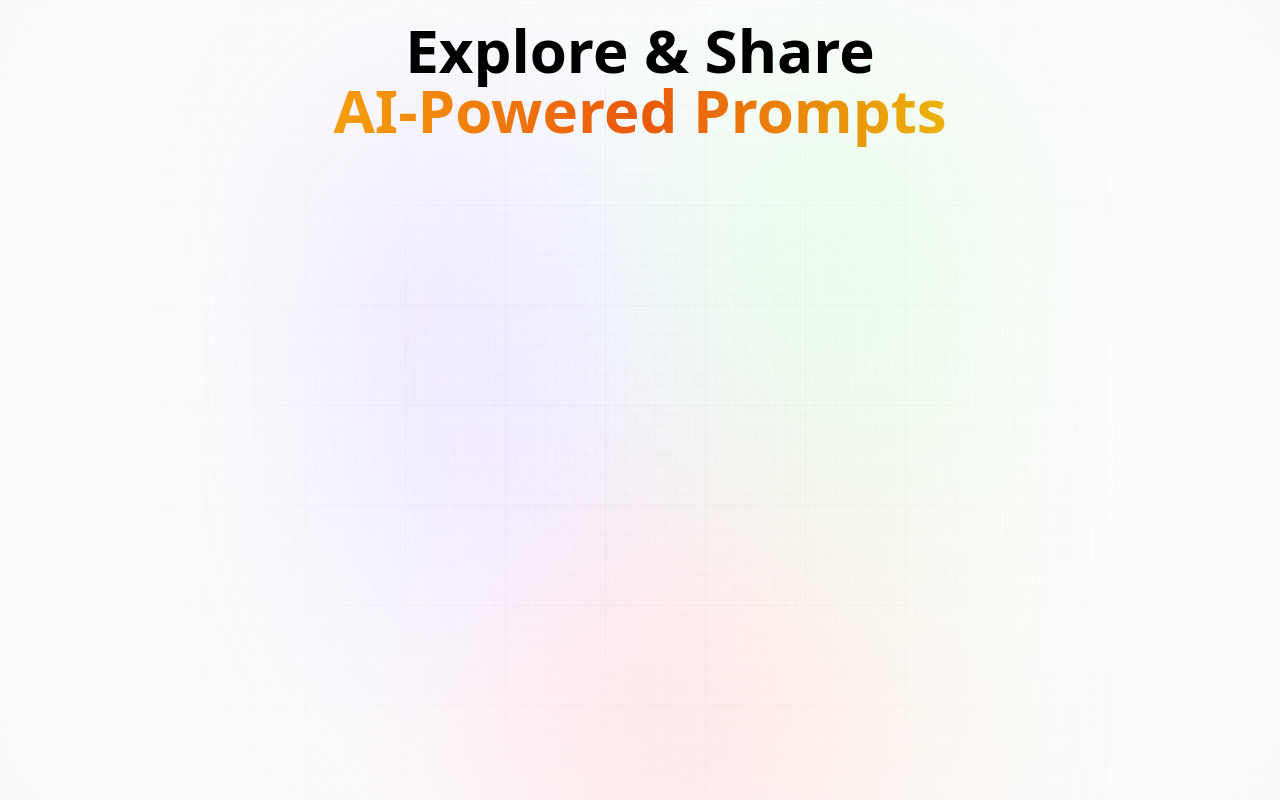
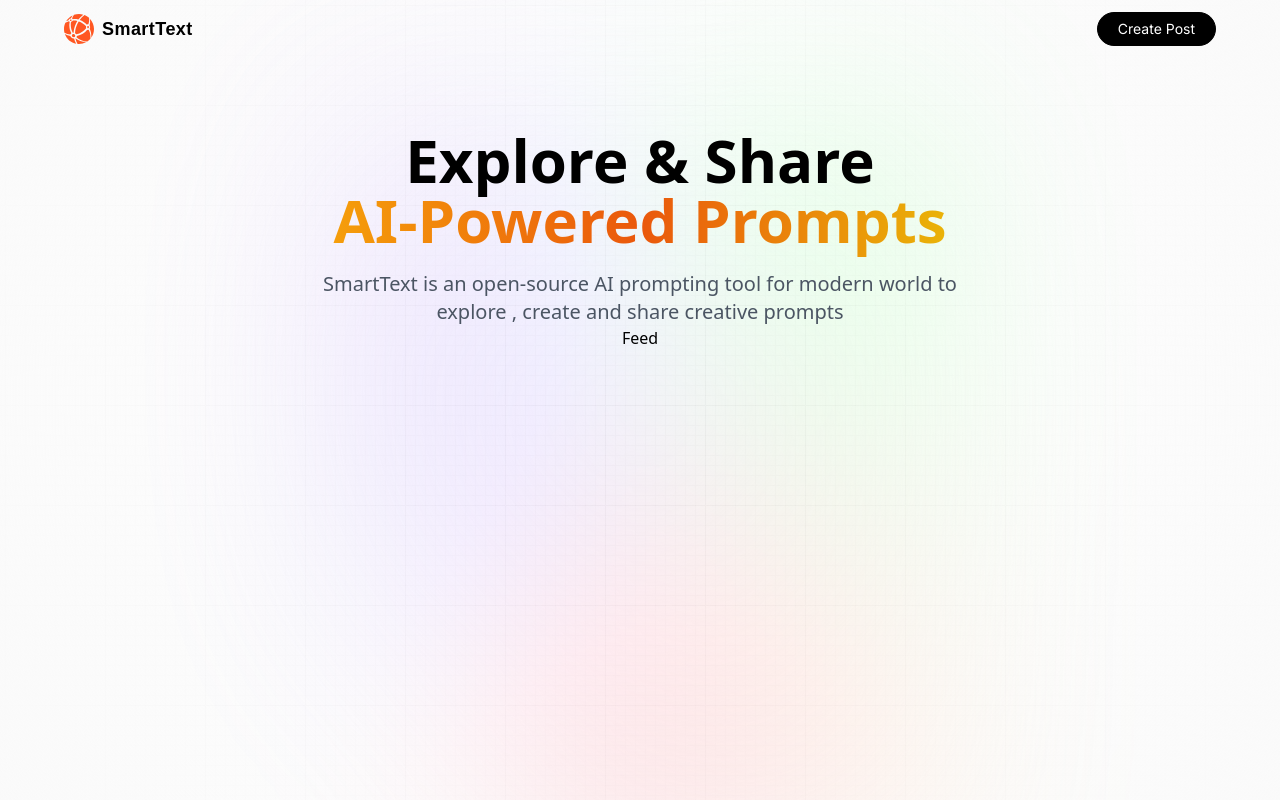
Before and after one commit to AnishHassan/smartainext, a Next.js app: page / in a window 1280 px wide. Built offline with nearby package versions, Linux system fonts and the light colour scheme.

Commit message:
components initialized

```diff
--- a/app/layout.jsx
+++ b/app/layout.jsx
@@ -1,22 +1,25 @@
+import Navbar from '@components/Navbar'
 import '@styles/global.css'
+import Provider from '@components/Provider'
 
 export const metadata = {
-    title : 'SmartAppAI',
-    description : 'Explore AI prompts and share them'
+  title: 'SmartAppAI',
+  description: 'Explore AI prompts and share them'
 }
 
-const Rootlayout = ({children}) => {
+const Rootlayout = ({ children }) => {
   return (
     <html lang='en'>
-    <body>
+      <body>
         <div className='main'>
-            <div className='gradient'/>
+          <div className='gradient' />
         </div>
 
         <main className='app'>
-           {children}
+          <Navbar />
+          {children}
         </main>
-    </body>
+      </body>
     </html>
   )
 }
--- a/app/page.jsx
+++ b/app/page.jsx
@@ -1,16 +1,22 @@
+import Feed from "@components/Feed"
+
 const Home = () => {
 
 
 
   return (
-   <section className="w-full flex-center flex-column">
-     <h1 className="head_text text-center">
-      Explore & Share
-      <br className="max-md:hidden"/>
-      <span className="orange_gradient text-center">AI-Powered Prompts</span>
+    <section className="w-full flex-center flex-col">
+      <h1 className="head_text text-center">
+        Explore & Share
+        <br className="max-md:hidden" />
+        <span className="orange_gradient text-center">AI-Powered Prompts</span>
       </h1>
-
-   </section>
+      <p className="desc text-center">
+        SmartText is an open-source AI prompting tool for modern world to explore , create and share
+        creative prompts
+      </p>
+      <Feed />
+    </section>
   )
 }
 
--- /dev/null
+++ b/components/Feed.jsx
@@ -0,0 +1,9 @@
+import React from 'react'
+
+const Feed = () => {
+  return (
+    <div>Feed</div>
+  )
+}
+
+export default Feed
--- /dev/null
+++ b/components/Form.jsx
@@ -0,0 +1,9 @@
+import React from 'react'
+
+const Form = () => {
+  return (
+    <div>Form</div>
+  )
+}
+
+export default Form
--- /dev/null
+++ b/components/Navbar.jsx
@@ -0,0 +1,28 @@
+"use client"
+
+import Link from 'next/link'
+import Image from 'next/image'
+import { useEffect, useState } from 'react'
+import { signIn, signOut, useSession, getProviders } from 'next-auth/react'
+
+const Navbar = () => {
+    const isUserLoggedIn = true;
+
+    return (
+        <nav className='flex-between w-full mb-16 pt-3 '>
+            <Link href='/' className='flex gap-2 flex-center'>
+                <Image src='/assets/images/logo.svg' alt='SmartText Logo'
+                    className='object-contain' width={30} height={30} />
+                <p className='logo_text'>SmartText</p>
+            </Link>
+{/* Desktop Navigation */}
+            <div className='sm:flex hidden'>
+                {isUserLoggedIn ? (<div className='flex gap-3 md:gap-5'>
+                    <Link href='/create-prompt' className='black_btn'>Create Post</Link>
+                </div>) : (<></>)}
+            </div>
+        </nav>
+    )
+}
+
+export default Navbar
--- /dev/null
+++ b/components/Profile.jsx
@@ -0,0 +1,9 @@
+import React from 'react'
+
+const Profile = () => {
+  return (
+    <div>Profile</div>
+  )
+}
+
+export default Profile
--- /dev/null
+++ b/components/PromptCard.jsx
@@ -0,0 +1,9 @@
+import React from 'react'
+
+const PromptCard = () => {
+  return (
+    <div>PromptCard</div>
+  )
+}
+
+export default PromptCard
--- /dev/null
+++ b/components/Provider.jsx
@@ -0,0 +1,9 @@
+import React from 'react'
+
+const Provider = () => {
+  return (
+    <div>Provider</div>
+  )
+}
+
+export default Provider
```
